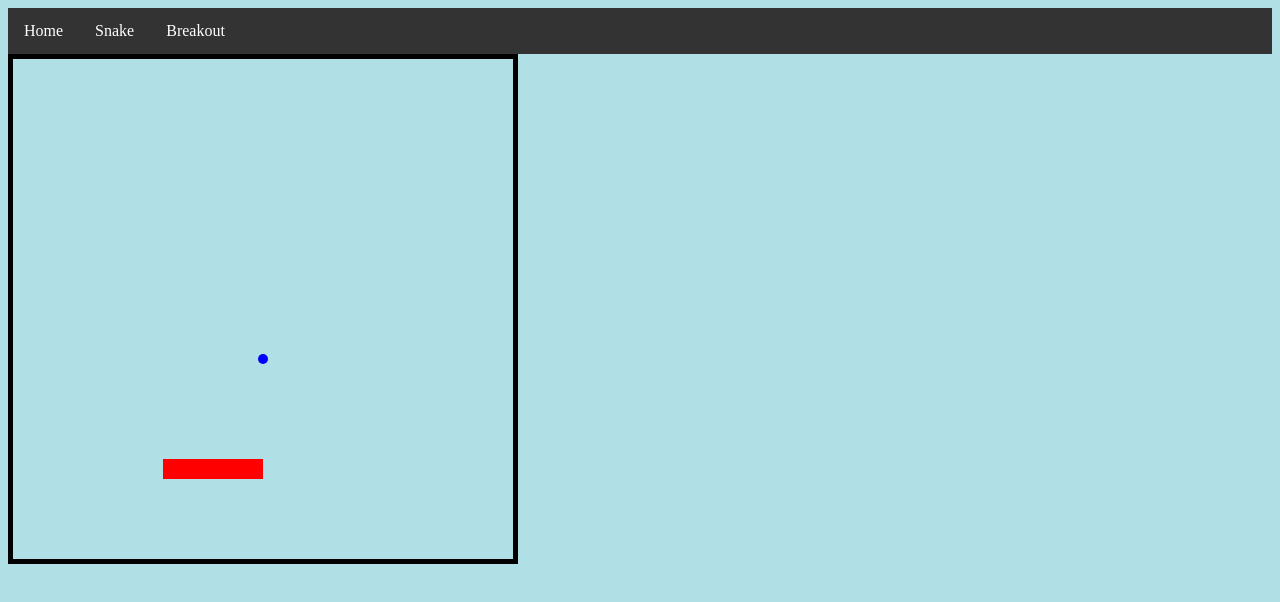
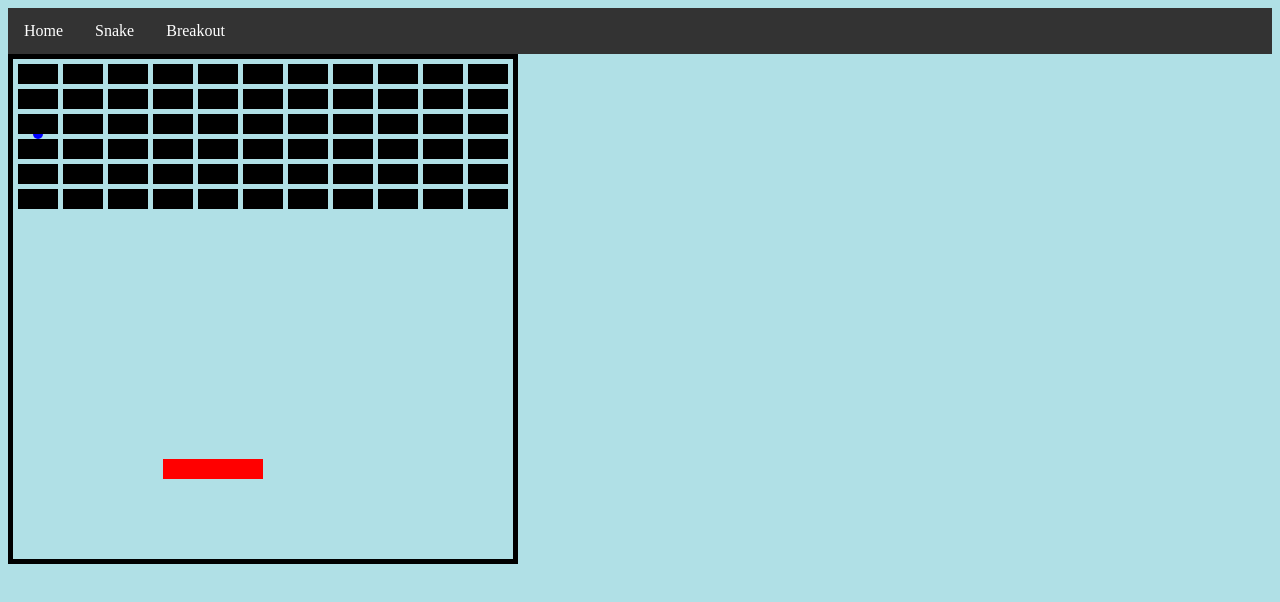
Before and after one commit to clarktyra/javascript-games, a plain HTML site: page breakout/breakout.html in a window 1280 px wide. Drawn offline with Linux system fonts and the light colour scheme.

Commit message:
created moving base, moving ball, ball changing direction off of base, and displaying the tiles

```diff
--- a/breakout/breakout.html
+++ b/breakout/breakout.html
@@ -60,6 +60,7 @@
     var ctx     = document.getElementById("ctx").getContext('2d');
     var WIDTH   = 500;
     var HEIGHT  = 500;
+    var numOfTiles, tileList;
     ctx.font    = "20px Calibri";
     ctx.fillText("New Breakout Game", 100, 100)
 
@@ -67,7 +68,9 @@
         x: 0,
         y: 0,
         radius:5,
-        color: "blue"
+        color: "blue",
+        spdX: -5,
+        spdY:-5
     }
 
     var base = {
@@ -78,6 +81,12 @@
         color: "red",
         pressingLeft: false,
         pressingRight: false
+    }
+
+    var tile = {
+        height: 20,
+        width: 40,
+        color: 'black'
     }
 
     document.onkeydown = function(event){
@@ -98,6 +107,14 @@
         }
     }
 
+    testCollion = function(base, ball){
+        return((base.x < ball.x + 2*ball.radius) &&
+                (ball.x < base.x + base.width) &&
+                (base.y < ball.y + 2*ball.radius) &&
+                (ball.y < base.y + base.height)
+        );
+    }
+
     drawBall = function() {
         ctx.save();
         ctx.fillStyle = ball.color;
@@ -111,6 +128,13 @@
         ctx.save();
         ctx.fillStyle = base.color;
         ctx.fillRect(base.x, base.y, base.width, base.height)
+        ctx.restore();
+    }
+
+    drawTiles = function(t, i){
+        ctx.save();
+        ctx.fillStyle = tile.color;
+        ctx.fillRect(t.x, t.y, tile.width, tile.height)
         ctx.restore();
     }
 
@@ -129,17 +153,49 @@
         }
     }
 
+    updateBallPostion = function(){
+        ball.x += ball.spdX;
+        ball.y += ball.spdY;
+        if(ball.x > WIDTH || ball.x<0){
+            ball.spdX = -ball.spdX
+        }
+        if(ball.y > HEIGHT || ball.y<0){
+            ball.spdY = -ball.spdY
+        }
+        // if(ball.y == base.y && (ball.x > base.x && ball.x < base.x+base.width)){
+        //     ball.spdY = -ball.spdY
+        // }
+    }
+
     update = function(){
         ctx.clearRect(0,0, WIDTH, HEIGHT)
-        updateBasePostion()
         drawBall();
         drawBase();
+        tileList.forEach(drawTiles);
+        if (testCollion(base,ball)){
+            ball.spdY = -ball.spdY
+        }
+        updateBasePostion();
+        updateBallPostion();
     }
 
     startGame = function(){
         base.x = 150;
         ball.x = base.x + 100;
         ball.y = base.y - 100;
+        numOfTiles = 0;
+        var tileX = 5;
+        var tileY = 5;
+        tileList = [];
+        for (var i=1; i<=6; i++){
+            tileX = 5;
+            for(var j=1; j<= 11; j++){
+                tileList[numOfTiles] = {x:tileX, y:tileY}
+                numOfTiles++;
+                tileX += 45;
+            }
+            tileY += 25;
+        }
         setInterval(update, 20);
     }
 
```
